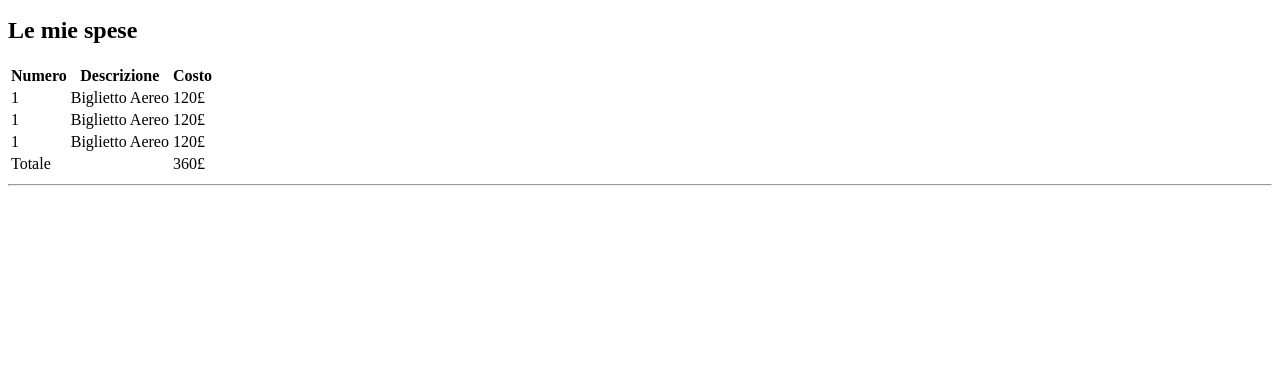
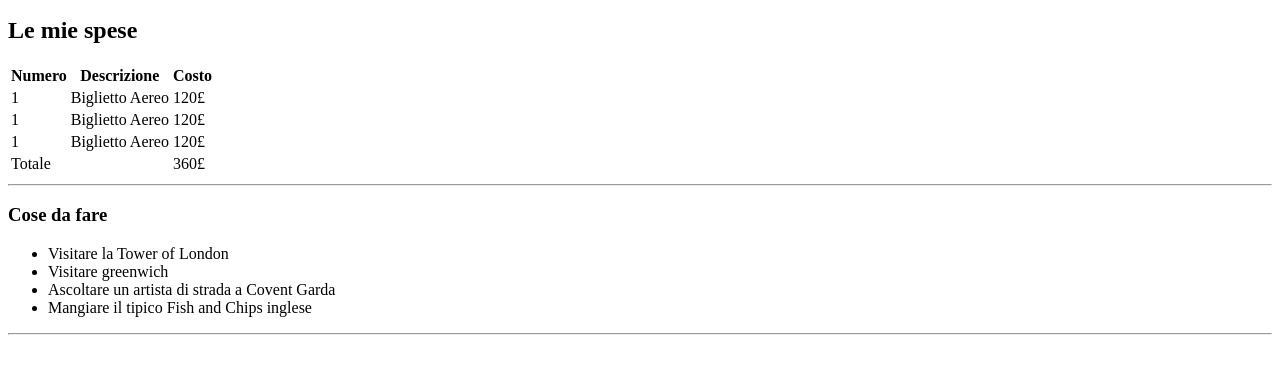
Before and after one commit to Mohamed-05/html-london-trip, a plain HTML site: page index.html in a window 1280 px wide. Shown: the part 88-462 px from the top of the page. Drawn offline with Linux system fonts and the light colour scheme.

Commit message:
same unordered list

```diff
--- a/index.html
+++ b/index.html
@@ -84,6 +84,27 @@
             </tbody>
         </table>
         <hr>
+
+        <h3>
+            Cose da fare
+        </h3>
+        <div>
+            <ul>
+                <li>
+                    Visitare la Tower of London
+                </li>
+                <li>
+                    Visitare greenwich
+                </li>
+                <li>
+                    Ascoltare un artista di strada a Covent Garda
+                </li>
+                <li>
+                    Mangiare il tipico Fish and Chips inglese
+                </li>
+            </ul>
+            <hr>
+        </div>
     </main>
 
 
```
